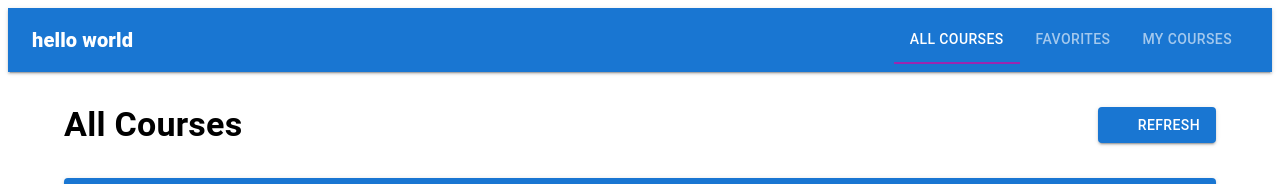
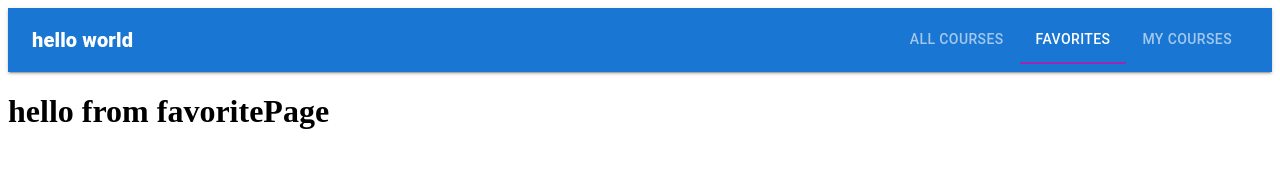
Before and after one commit to InonGuetta/mange-courses, a React (Vite) app: page /favorites in a window 1280 px wide. Before the commit this address led to /courses. Shown: the top 184 px of the page. Built offline with nearby package versions, Linux system fonts and the light colour scheme; no server answers; some icons are missing.

Commit message:
to check and fix code

```diff
--- a/src/App.jsx
+++ b/src/App.jsx
@@ -1,28 +1,16 @@
-// import { useState } from 'react'
-
-// function App() {
-//   const [count, setCount] = useState(0)
-
-//   return (
-//     <>
-//     <h1>hello wolrd</h1>
-//     </>
-//   )
-// }
-
-// export default App
-
-
-// import { useState } from 'react'
+import { useState } from 'react'
 import { Routes, Route, Navigate } from "react-router-dom";
 import Navbar from './components/layout/navbar/Navbar';
 
 import AllCoursePage from './components/pages/AllCoursesPage';
-// import FavoritesPage from './components/pages/FavoritesPage';
+import FavoritesPage from './components/pages/FavoritesPage';
 import MyCoursesPage from './components/pages/MyCoursesPage';
 
 function App() {
-  // const [count, setCount] = useState(0)
+  // שיעורי בית
+  // תעשה את הלוגיקה הזאת דרך reducer
+  // ולא דרך state רגיל
+  const [count, setCount] = useState(0)
   return (
     <>
       <Navbar />
@@ -30,7 +18,7 @@ function App() {
       <Routes>
         <Route path="/" element={<Navigate to="/courses" replace />} />
         <Route path="/courses" element={<AllCoursePage />} />
-        {/* <Route path="/favorites" element={<FavoritesPage />} /> */}
+        <Route path="/favorites" element={<FavoritesPage />} />
         <Route path="/my-courses" element={<MyCoursesPage />} />
 
         <Route path="*" element={<Navigate to="/" replace />} />
--- a/src/components/pages/AllCoursesPage.jsx
+++ b/src/components/pages/AllCoursesPage.jsx
@@ -12,9 +12,6 @@ export default function AllCoursePage() {
     const dispatch = useDispatch();
     const courses = useSelector(selectVisibleCourses);
     const users = useSelector(selectVisibleUsers);
-
-    console.log("AllCoursePage - courses:", courses);
-    console.log("AllCoursePage - users:", users);
 
     useEffect(() => {
         dispatch(fetchCourses());
@@ -96,6 +93,8 @@ export default function AllCoursePage() {
                     </TableBody>
                 </Table>
             </TableContainer>
+
+
         </Container>
     );
 }
--- /dev/null
+++ b/src/components/pages/FavoritesPage.jsx
@@ -0,0 +1,6 @@
+export default function FavoritesPage() {
+    return <>
+        <h1>hello from favoritePage</h1>
+
+    </>
+}
--- a/src/components/pages/MyCoursesPage.jsx
+++ b/src/components/pages/MyCoursesPage.jsx
@@ -1,8 +1,5 @@
-// import {} from "";
-
 export default function MyCoursesPage() {
     return <>
         <h1>hello from MyCoursesPage</h1>
-
     </>
 }
```
